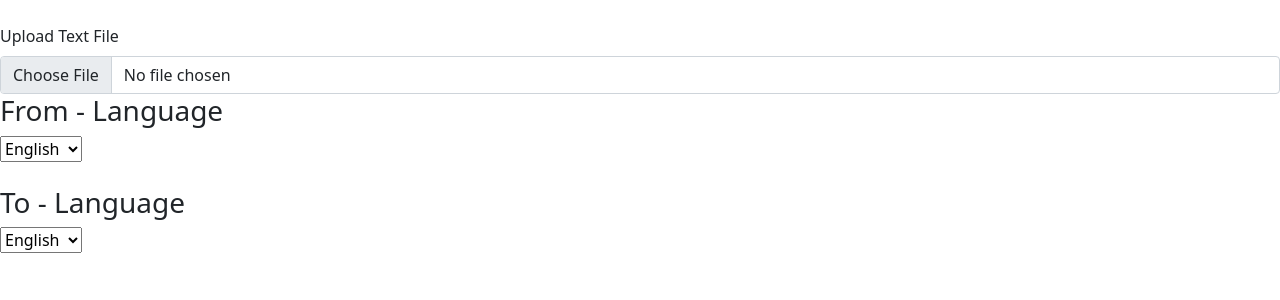
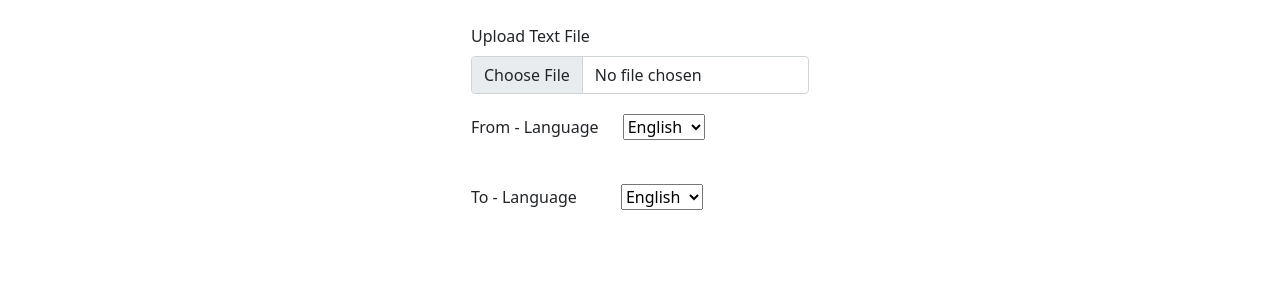
Before and after one commit to sarahprimavera/ksm_webservices, a PHP site: page / in a window 1280 px wide. Shown: the part 56-356 px from the top of the page. Run offline with PHP 8.4, Linux system fonts and the light colour scheme; data that the repository does not hold is empty.

Commit message:
added some css

```diff
--- a/webservice_finalProject/Client/app/views/home.php
+++ b/webservice_finalProject/Client/app/views/home.php
@@ -2,14 +2,15 @@
 <?php require APPROOT . '\views\includes\navbar.php';?>
 
     <br>
+    <div class="d-flex justify-content-center">
         <form action="TestParse.php" method="post" enctype="multipart/form-data">
             <!-- Example single danger button -->
 
             <label class="form-label" for="customFile">Upload Text File</label>
             <input type="file" class="form-control" id="customFile" />
             <div>
-            <h3>From - Language</h3>
-        <select name="original_language">
+                <label>From - Language</label>
+                 <select name="original_language" style="margin: 20px">
                 <option value="en" selected>English</option>
                 <option value="fr">French</option>
                 <option value="sp">Spanish</option>
@@ -17,8 +18,8 @@
                 </select> <br><br>
             </div>
             <div>
-            <h3>To - Language</h3>
-        <select name="target_language">
+                <label>To - Language</label>
+                <select name="target_language" style="margin-left: 40px">
                 <option value="en" selected>English</option>
                 <option value="fr">French</option>
                 <option value="sp">Spanish</option>
@@ -26,4 +27,6 @@
                 </select> <br><br>
             </div>
         </form>
+
+</div>
 <?php require APPROOT . '/views/includes/footer.php'; ?>
```
Lines whose indentation alone changed are shown as unchanged.
